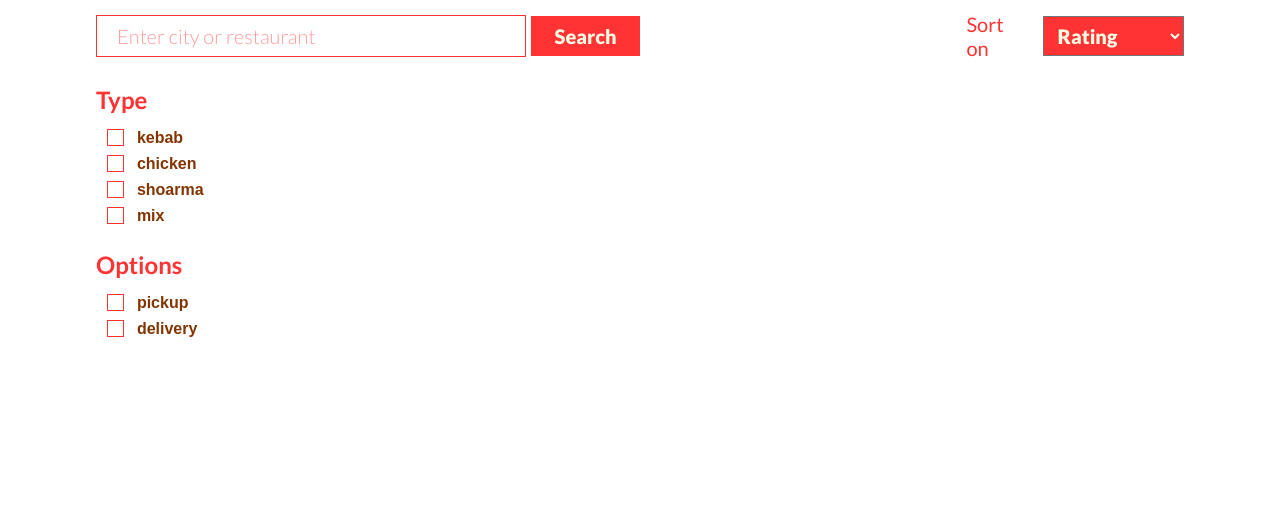
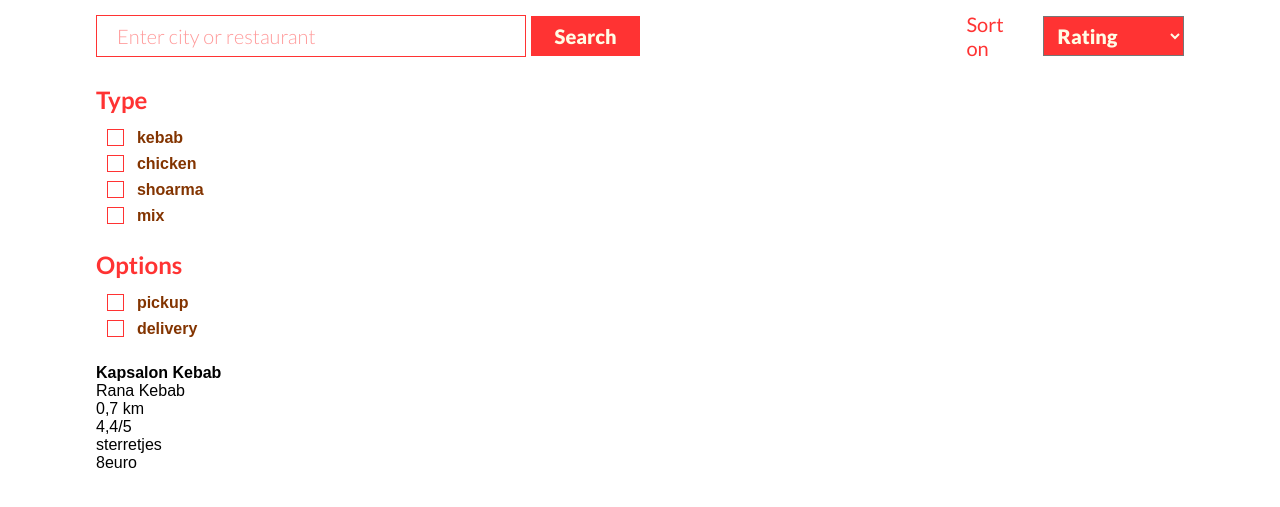
Before and after one commit to EHB-MCT/web2-frontend-DriesVanmierlo, a plain HTML site: page index.html in a window 1280 px wide. Shown: the part 243-750 px from the top of the page. Drawn offline with Linux system fonts and the light colour scheme.

Commit message:
WIP kapsalon article in list

```diff
--- a/index.html
+++ b/index.html
@@ -105,7 +105,24 @@
             </section>
             <section id="datalist">
                 <article class="datalist-kapsalon-article">
-
+                    <figure class="kapsalon-article-figure">
+                        <img class="kapsalon-article-img" src="" alt="">
+                    </figure>
+                    <div class="kapsalon-article-info">
+                        <h4>Kapsalon Kebab</h4>
+                        <div class="kapsalon-article-restaurant">
+                            <span></span>
+                            <p>Rana Kebab</p>
+                            <p>0,7 km</p>
+                        </div>
+                    </div>
+                    <div class="kapsalon-article-moreinfo">
+                        <div class="kapsalon-article-rating">
+                            <p>4,4/5</p>
+                            <span>sterretjes</span>
+                        </div>
+                        <p>8euro</p>
+                    </div>
                 </article>
             </section>
         </div>
```
